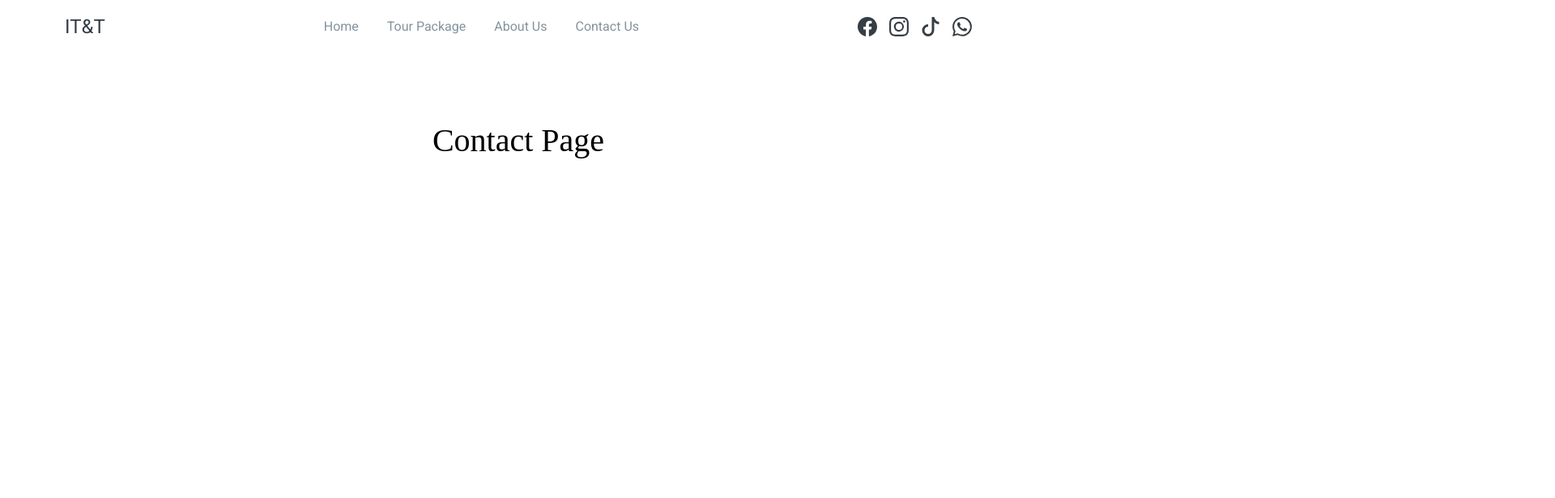
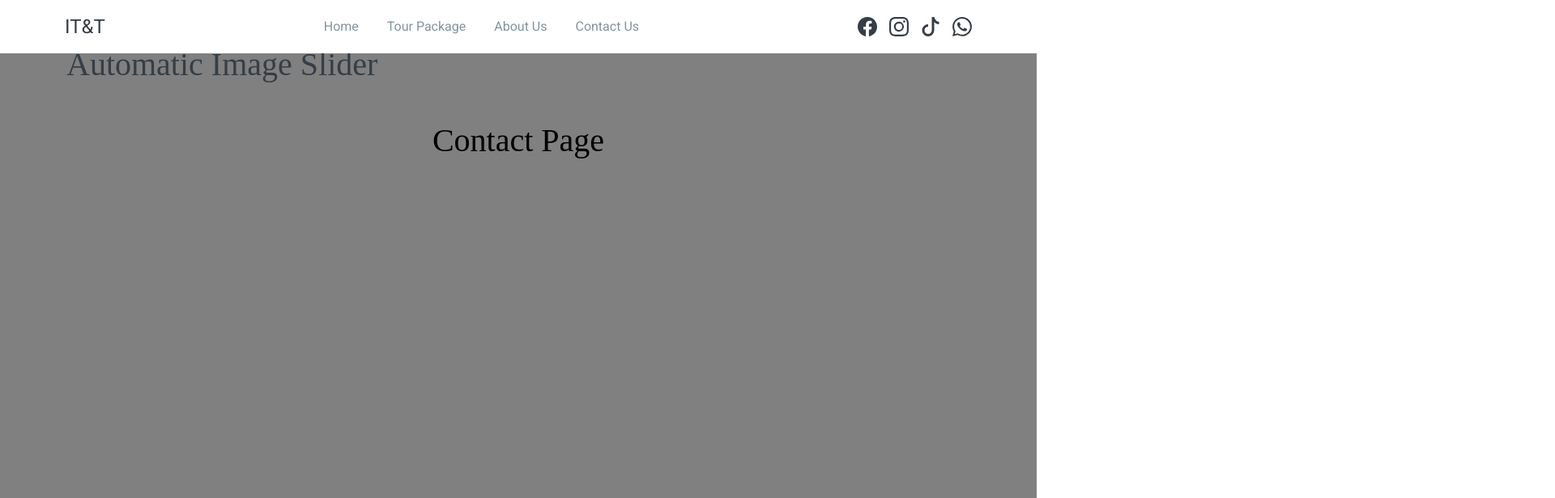
Before and after one commit to abhishekbibhuti/Into-Travel-and-Tours, a React (Vite) app: page /contact in a window 1280 px wide. Shown: the top 616 px of the page at 81% size, 1920 px wide, since content can reach past the window. Built offline with nearby package versions, Linux system fonts and the light colour scheme; a web font is replaced by a local one.

Commit message:
Latest Commit

```diff
--- a/src/pages/Contact.jsx
+++ b/src/pages/Contact.jsx
@@ -1,6 +1,7 @@
 import '../App.css';
 import 'bootstrap/dist/css/bootstrap.min.css';
 import { Link } from 'react-router-dom';
+import Reserved from '../Reserved';
 
 export default function Contact() {
 	return (
@@ -14,6 +15,10 @@ export default function Contact() {
 			>
 				Contact Page
 			</h1>
+
+			<div className="container">
+				<Reserved />
+			</div>
 		</main>
 	);
 }
--- a/src/pages/Home.jsx
+++ b/src/pages/Home.jsx
@@ -7,7 +7,6 @@ import Images from '../components/Images';
 export default function Home() {
 	return (
 		<main>
-			{/* <Reserved /> */}
 			<section className="container-fluid hero">
 				<div className="hero-elements">
 					<h1>Into Travel and Tours</h1>
```
